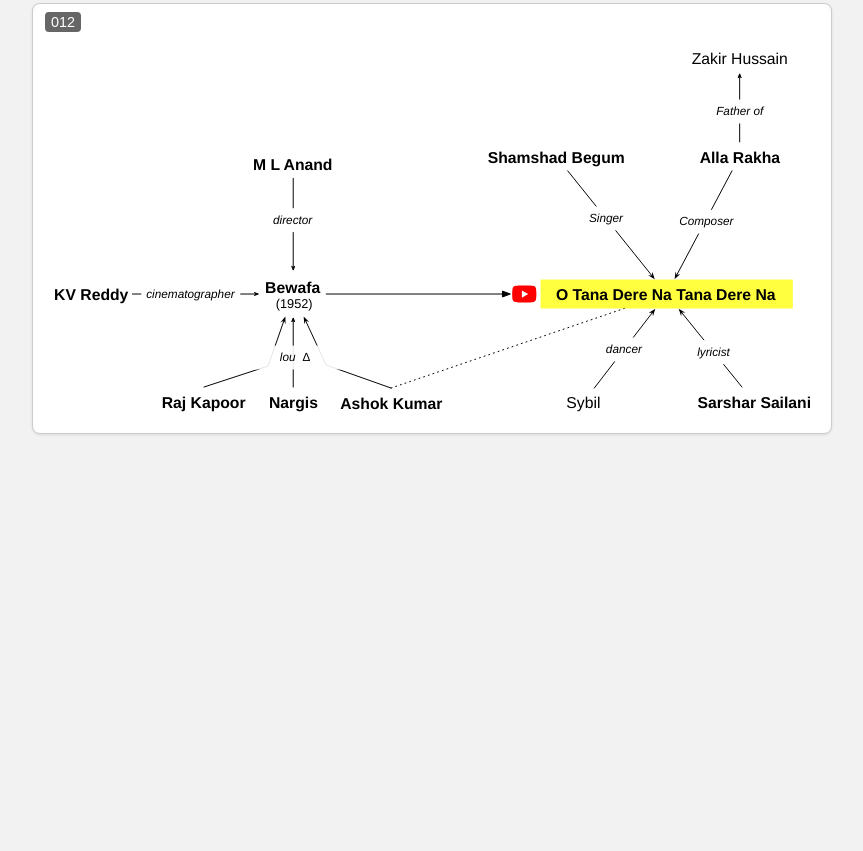
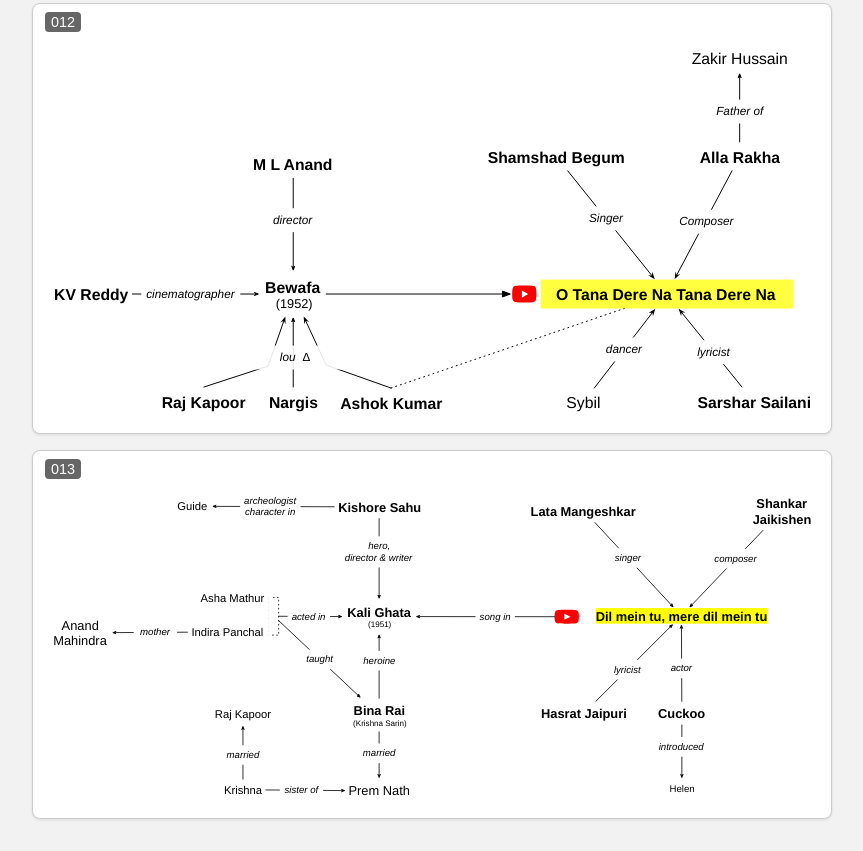
Before and after one commit to sriram-srinivasan/sridhar-songs, a plain HTML site: page cdc/index.html in a window 1280 px wide. Shown: the part 5747-6598 px from the top of the page, without its empty margins (208-1071 px from the left). Before the commit the page ends 6213 px from the top, so only its background shows below. Drawn offline with Linux system fonts and the light colour scheme.

Commit message:
Added 013

```diff
--- a/cdc/index.html
+++ b/cdc/index.html
@@ -121,6 +121,10 @@
     <div class="svg-label">012</div>
     <object class="svg-object" type="image/svg+xml" data="012.svg"></object>
   </div>
+  <div class="svg-box">
+    <div class="svg-label">013</div>
+    <object class="svg-object" type="image/svg+xml" data="013.svg"></object>
+  </div>
 
 </body>
 
```
Also changed, not shown: cdc/013.svg (added), 1 other file.
